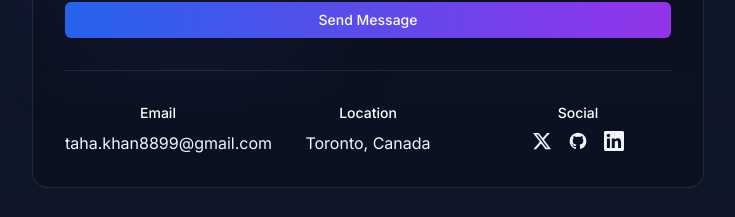
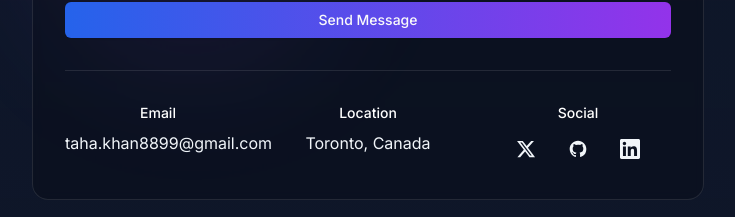
Before and after one commit to TahaKhan8899/tahas_portfolio, a Next.js app: page / in a window 1280 px wide. Shown: the part 3781-3998 px from the top of the page, without its empty margins (272-1007 px from the left). Built offline with nearby package versions, Linux system fonts and the light colour scheme.

Commit message:
fix: ensure social links are clickable by adjusting z-index and using anchor tags

```diff
--- a/src/components/sections/contact.tsx
+++ b/src/components/sections/contact.tsx
@@ -6,6 +6,14 @@ import { Input } from "@/components/ui/input";
 import { Textarea } from "@/components/ui/textarea";
 import { Card, CardContent, CardHeader, CardTitle } from "@/components/ui/card";
 import Link from "next/link";
+
+const socialLinks = {
+  github: "https://github.com/TahaKhan8899",
+  linkedin: "https://www.linkedin.com/in/taha-khan8/",
+  twitter: "https://x.com/TahaKhan8899",
+  email: "taha.khan8899@gmail.com",
+  location: "Toronto, Canada"
+};
 
 export function ContactSection() {
   const [isSubmitting, setIsSubmitting] = useState(false);
@@ -66,7 +74,7 @@ export function ContactSection() {
 
         <div className="max-w-2xl mx-auto">
           <div className="group relative bg-black/20 rounded-2xl p-8 hover:bg-black/30 transition-all duration-300 border border-white/10 backdrop-blur-sm">
-            <div className="absolute inset-0 bg-gradient-to-r from-blue-500/10 via-purple-500/10 to-cyan-500/10 opacity-0 group-hover:opacity-100 transition-opacity duration-300 rounded-2xl"></div>
+            <div className="absolute inset-0 bg-gradient-to-r from-blue-500/10 via-purple-500/10 to-cyan-500/10 opacity-0 group-hover:opacity-100 transition-opacity duration-300 rounded-2xl pointer-events-none"></div>
 
             <form onSubmit={handleSubmit} className="relative space-y-6">
               <div className="grid grid-cols-1 md:grid-cols-2 gap-6">
@@ -130,54 +138,57 @@ export function ContactSection() {
               )}
             </form>
 
-            <div className="mt-8 pt-8 border-t border-white/10">
+            <div className="mt-8 pt-8 border-t border-white/10 relative z-10">
               <div className="grid grid-cols-1 md:grid-cols-3 gap-6 text-center">
                 <div>
                   <h4 className="text-sm font-medium text-white mb-2">Email</h4>
-                  <Link
-                    href="mailto:taha.khan8899@gmail.com"
-                    className="text-muted-foreground hover:text-white transition-colors"
+                  <a
+                    href={`mailto:${socialLinks.email}`}
+                    className="text-muted-foreground hover:text-white transition-colors cursor-pointer"
                   >
-                    taha.khan8899@gmail.com
-                  </Link>
+                    {socialLinks.email}
+                  </a>
                 </div>
                 <div>
                   <h4 className="text-sm font-medium text-white mb-2">Location</h4>
-                  <p className="text-muted-foreground">Toronto, Canada</p>
+                  <p className="text-muted-foreground">{socialLinks.location}</p>
                 </div>
                 <div>
                   <h4 className="text-sm font-medium text-white mb-2">Social</h4>
                   <div className="flex justify-center gap-4">
-                    <Link
-                      href="https://x.com/TahaKhan8899"
+                    <a
+                      href={socialLinks.twitter}
                       target="_blank"
-                      className="text-muted-foreground hover:text-white transition-colors"
+                      rel="noopener noreferrer"
+                      className="block text-muted-foreground hover:text-white transition-colors cursor-pointer p-2"
                       aria-label="X (Twitter)"
                     >
                       <svg className="w-5 h-5" fill="currentColor" viewBox="0 0 24 24" aria-hidden="true">
                         <path d="M18.244 2.25h3.308l-7.227 8.26 8.502 11.24H16.17l-5.214-6.817L4.99 21.75H1.68l7.73-8.835L1.254 2.25H8.08l4.713 6.231zm-1.161 17.52h1.833L7.084 4.126H5.117z"/>
                       </svg>
-                    </Link>
-                    <Link
-                      href="https://github.com/TahaKhan8899"
+                    </a>
+                    <a
+                      href={socialLinks.github}
                       target="_blank"
-                      className="text-muted-foreground hover:text-white transition-colors"
+                      rel="noopener noreferrer"
+                      className="block text-muted-foreground hover:text-white transition-colors cursor-pointer p-2"
                       aria-label="GitHub"
                     >
                       <svg className="w-5 h-5" fill="currentColor" viewBox="0 0 24 24" aria-hidden="true">
                         <path fillRule="evenodd" d="M12 2C6.477 2 2 6.484 2 12.017c0 4.425 2.865 8.18 6.839 9.504.5.092.682-.217.682-.483 0-.237-.008-.868-.013-1.703-2.782.605-3.369-1.343-3.369-1.343-.454-1.158-1.11-1.466-1.11-1.466-.908-.62.069-.608.069-.608 1.003.07 1.531 1.032 1.531 1.032.892 1.53 2.341 1.088 2.91.832.092-.647.35-1.088.636-1.338-2.22-.253-4.555-1.113-4.555-4.951 0-1.093.39-1.988 1.029-2.688-.103-.253-.446-1.272.098-2.65 0 0 .84-.27 2.75 1.026A9.564 9.564 0 0112 6.844c.85.004 1.705.115 2.504.337 1.909-1.296 2.747-1.027 2.747-1.027.546 1.379.202 2.398.1 2.651.64.7 1.028 1.595 1.028 2.688 0 3.848-2.339 4.695-4.566 4.943.359.309.678.92.678 1.855 0 1.338-.012 2.419-.012 2.747 0 .268.18.58.688.482A10.019 10.019 0 0022 12.017C22 6.484 17.522 2 12 2z" clipRule="evenodd" />
                       </svg>
-                    </Link>
-                    <Link
-                      href="https://www.linkedin.com/in/taha-khan8/"
+                    </a>
+                    <a
+                      href={socialLinks.linkedin}
                       target="_blank"
-                      className="text-muted-foreground hover:text-white transition-colors"
+                      rel="noopener noreferrer"
+                      className="block text-muted-foreground hover:text-white transition-colors cursor-pointer p-2"
                       aria-label="LinkedIn"
                     >
                       <svg className="w-5 h-5" fill="currentColor" viewBox="0 0 24 24" aria-hidden="true">
                         <path d="M20.447 20.452h-3.554v-5.569c0-1.328-.027-3.037-1.852-3.037-1.853 0-2.136 1.445-2.136 2.939v5.667H9.351V9h3.414v1.561h.046c.477-.9 1.637-1.85 3.37-1.85 3.601 0 4.267 2.37 4.267 5.455v6.286zM5.337 7.433c-1.144 0-2.063-.926-2.063-2.065 0-1.138.92-2.063 2.063-2.063 1.14 0 2.064.925 2.064 2.063 0 1.139-.925 2.065-2.064 2.065zm1.782 13.019H3.555V9h3.564v11.452zM22.225 0H1.771C.792 0 0 .774 0 1.729v20.542C0 23.227.792 24 1.771 24h20.451C23.2 24 24 23.227 24 22.271V1.729C24 .774 23.2 0 22.222 0h.003z"/>
                       </svg>
-                    </Link>
+                    </a>
                   </div>
                 </div>
               </div>
```
